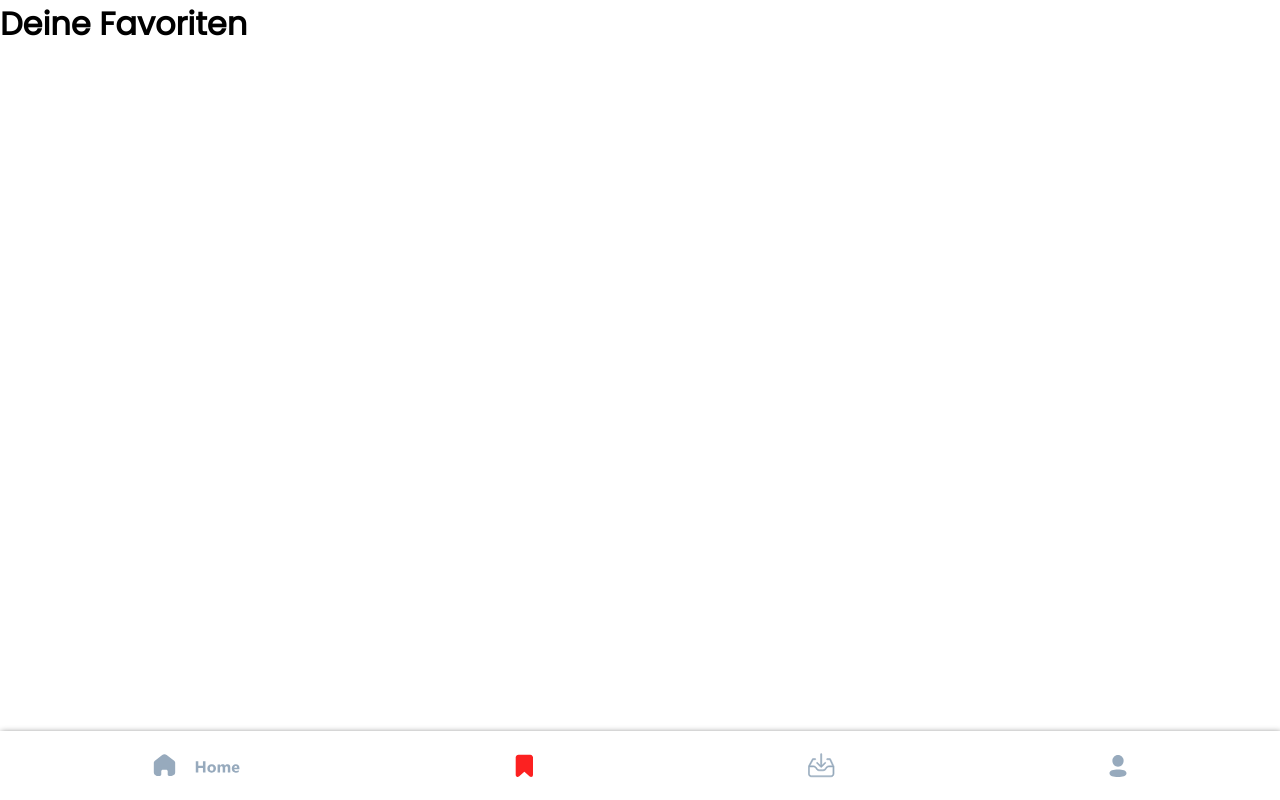
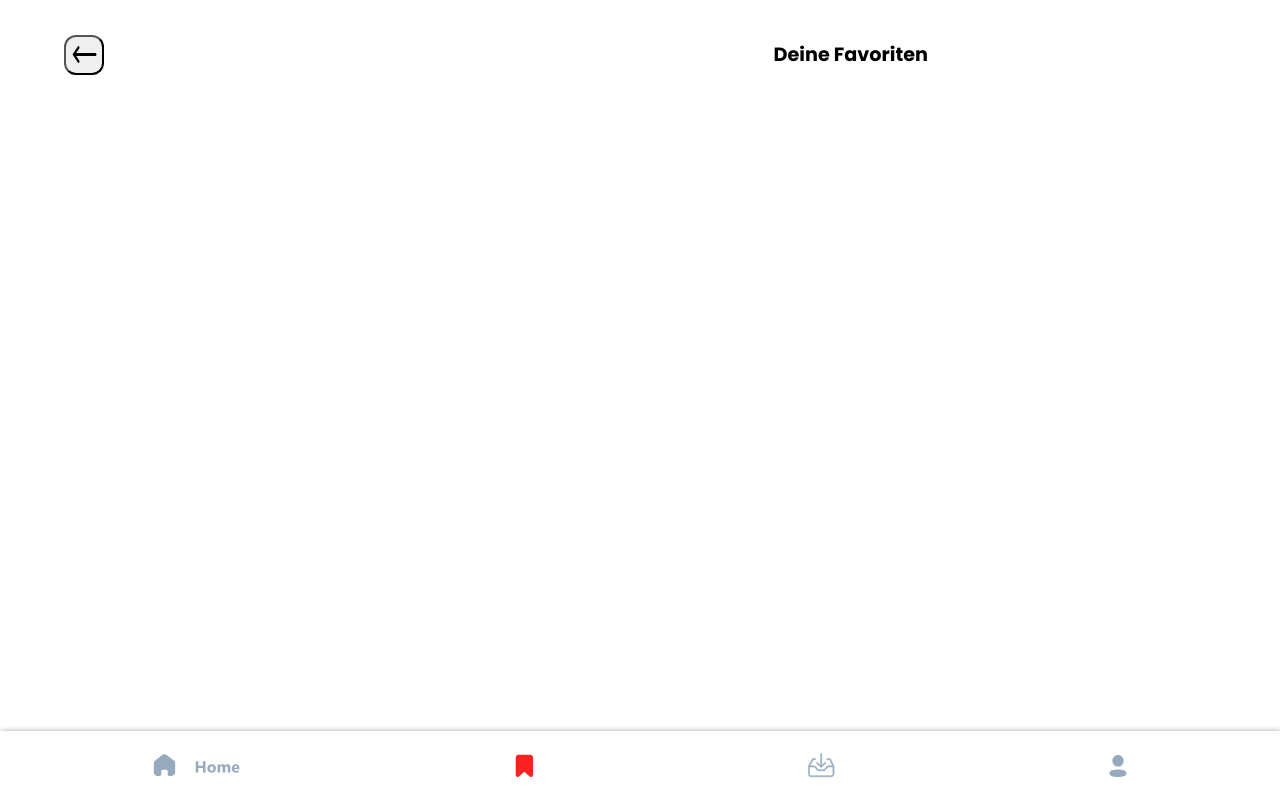
Before and after one commit to Marius-Elting/Frontend-Abschluss-Projekt, a React (Create React App) app: page /favorites in a window 1280 px wide. Built offline with nearby package versions, Linux system fonts and the light colour scheme.

Commit message:
added styling for favorites

```diff
--- a/src/pages/Favorites/Favorites.css
+++ b/src/pages/Favorites/Favorites.css
@@ -0,0 +1,38 @@
+.Favorites-Wrapper {
+    width: 90%;
+    padding-bottom: 20%;
+    margin: 0 auto;
+    display: flex;
+    flex-direction: column;
+}
+
+.FavoritesBtnAndHeading {
+    width: 75%;
+    display: flex;
+    align-items: center;
+    justify-content: space-between;
+}
+
+.Favorites-Wrapper h1 {
+    margin: 40px 0px;
+    align-self: center;
+    font-family: Poppins-Bold;
+    font-size: 1.2rem;
+}
+
+.favoritesBackButton {
+    height: 40px;
+    width: 40px;
+    outline: none;
+    border-radius: 12px;
+    display: flex;
+    justify-content: center;
+    align-items: center;
+    cursor: pointer;
+}
+
+.favoritesBackButton img {
+    height: 35px;
+    width: 25px;
+    transform: rotate(180deg);
+}
--- a/src/pages/Favorites/Favorites.js
+++ b/src/pages/Favorites/Favorites.js
@@ -1,14 +1,21 @@
 import { useState, useEffect } from "react";
+import { useParams, useNavigate } from "react-router-dom";
 import GenreCard from "../../components/GenreCard/GenreCard";
 import './Favorites.css';
+import ArrowLeft from '../../assets/icons/arrowLeft.png';
 
 function Favorites({ Favorites }) {
+    let navigate = useNavigate();
 
     return (
         <div className="Favorites-Wrapper">
-            <h1>Deine Favoriten</h1>
+            <div className="FavoritesBtnAndHeading">
+                <button className='favoritesBackButton' onClick={() => navigate(-1)}>
+                    <img alt='img' src={ArrowLeft}></img>
+                </button>
+                <h1>Deine Favoriten</h1>
+            </div>
             {Favorites.map((data) => {
-
                 return (
                     <GenreCard data={data} />
                 );
```
Also changed, not shown: src/assets/icons/arrowLeft.png (added).
